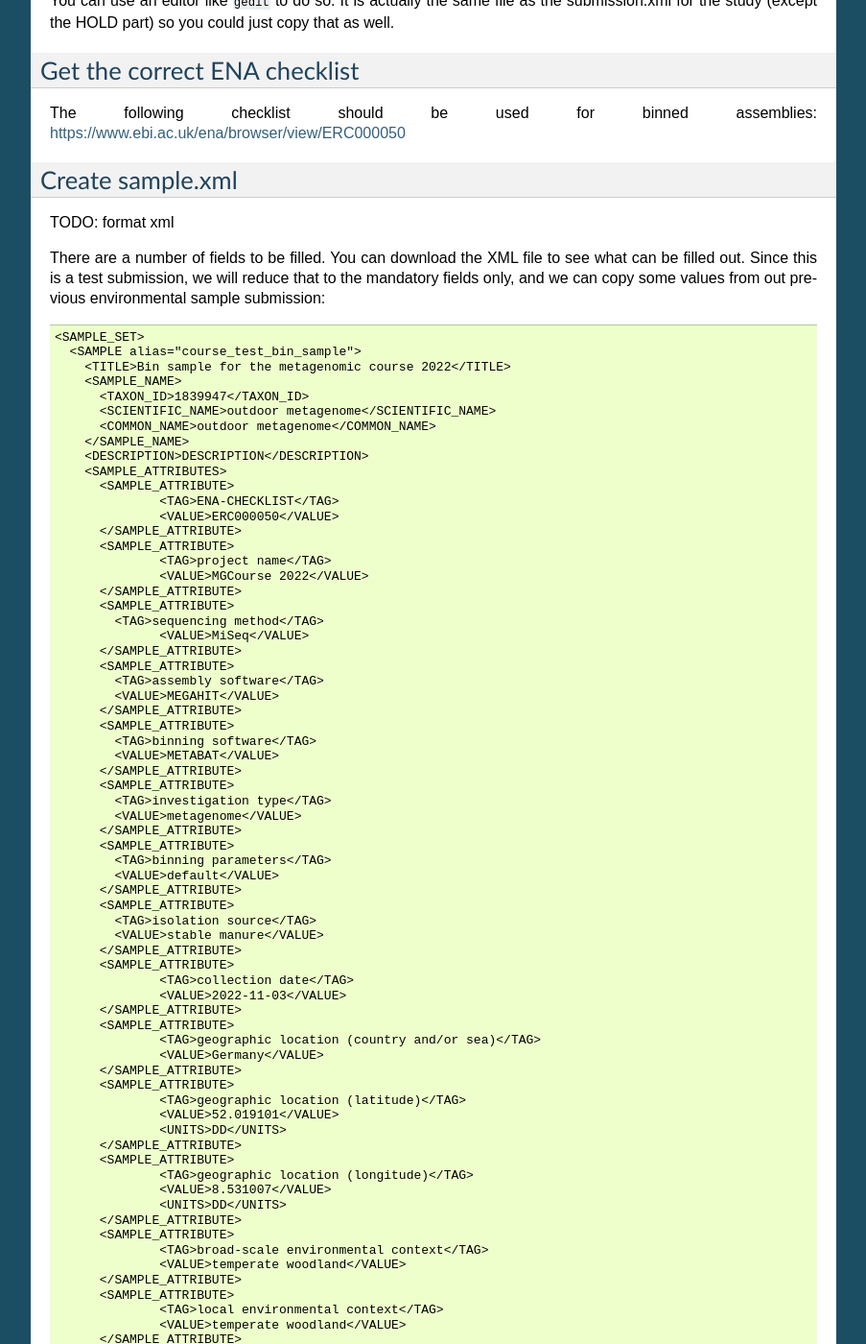
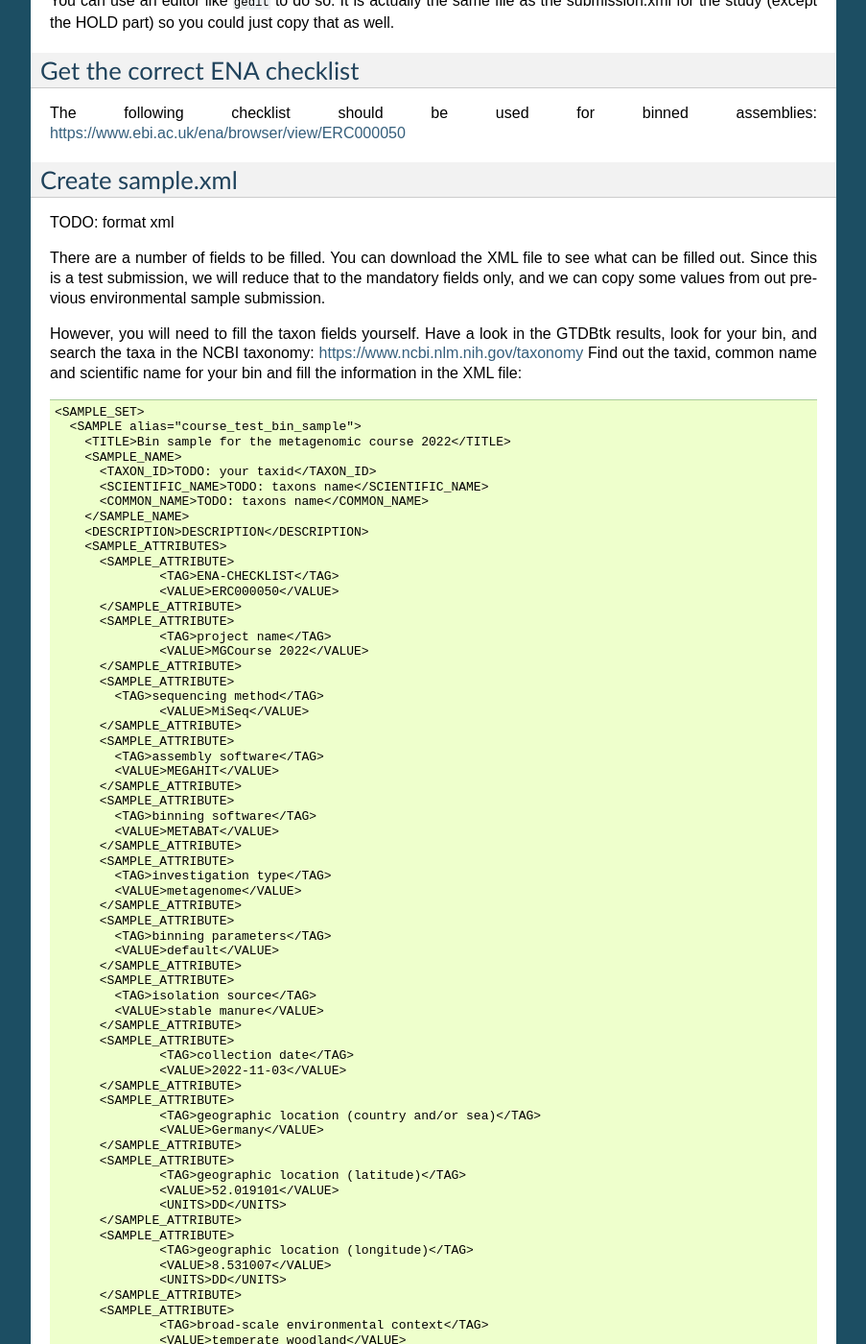
Before and after one commit to metagenomics/metagenomics-workshop, a Sphinx documentation site: the page built from docs/data_submission/bin_sample.rst, in a window 1280 px wide and 1400 px high, scrolled down 545 px. Shown: the whole window at 96% size, without its empty margins (198-1101 px from the left). Built offline with Sphinx 7.4.7, drawn with Linux system fonts in a browser that asks for light colours; some of the changed text lies outside the part shown.

Commit message:
Update bin_sample.rst

```diff
--- a/docs/data_submission/bin_sample.rst
+++ b/docs/data_submission/bin_sample.rst
@@ -37,15 +37,19 @@ Create sample.xml
 TODO: format xml
 
 There are a number of fields to be filled. You can download the XML file to see what can be filled out. Since this is a test submission,
-we will reduce that to the mandatory fields only, and we can copy some values from out previous environmental sample submission::
+we will reduce that to the mandatory fields only, and we can copy some values from out previous environmental sample submission.
+
+However, you will need to fill the taxon fields yourself. Have a look in the GTDBtk results, look for your bin, and search the taxa in the NCBI taxonomy:
+https://www.ncbi.nlm.nih.gov/taxonomy
+Find out the taxid, common name and scientific name for your bin and fill the information in the XML file::
 
 	<SAMPLE_SET>
 	  <SAMPLE alias="course_test_bin_sample">
 	    <TITLE>Bin sample for the metagenomic course 2022</TITLE>
 	    <SAMPLE_NAME>
-	      <TAXON_ID>1839947</TAXON_ID>
-	      <SCIENTIFIC_NAME>outdoor metagenome</SCIENTIFIC_NAME>
-	      <COMMON_NAME>outdoor metagenome</COMMON_NAME>
+	      <TAXON_ID>TODO: your taxid</TAXON_ID>
+	      <SCIENTIFIC_NAME>TODO: taxons name</SCIENTIFIC_NAME>
+	      <COMMON_NAME>TODO: taxons name</COMMON_NAME>
 	    </SAMPLE_NAME>
 	    <DESCRIPTION>DESCRIPTION</DESCRIPTION>
 	    <SAMPLE_ATTRIBUTES>
```
